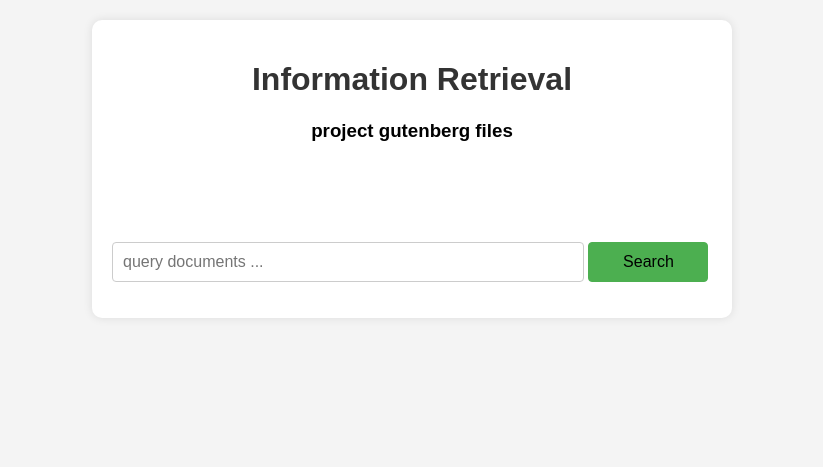
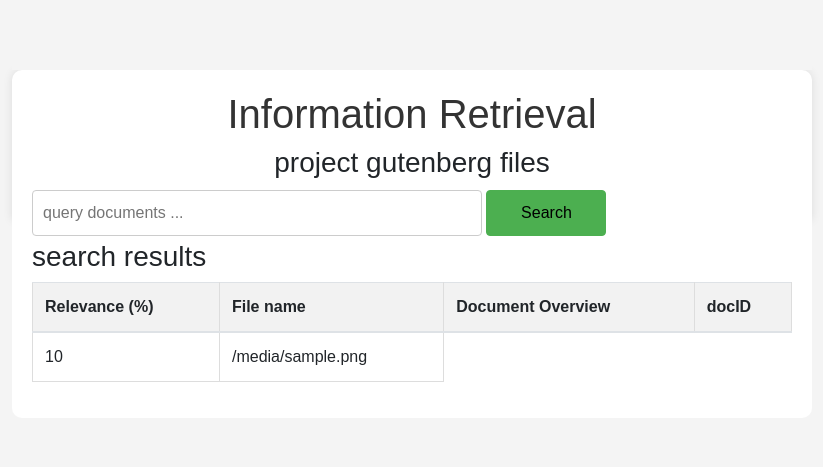
Before and after one commit to BeTKH/InformationRetrival, a Django app: template tdm/templates/tdmTempltes/index.html in a window 1280 px wide. Shown: the top 467 px of the page, without its empty margins (228-1051 px from the left). Run offline with Django 4.2, Linux system fonts and the light colour scheme; tables that the repository leaves empty hold one stand-in row (values such as "Sample post"); the template is opened without the code that fills it: values that come from a table or form of the project are taken from there, most other values are stand-ins (such as "Sample title", 1, 10 or a date in 2020); parts of the project's set-up code (start-up, migrations or seed data) failed here and were passed over.

Commit message:
working version of the ir

```diff
--- a/tdm/templates/tdmTempltes/index.html
+++ b/tdm/templates/tdmTempltes/index.html
@@ -1,3 +1,4 @@
+{% extends "base_bootstrap.html" %} {% block content %}
 <!DOCTYPE html>
 <html lang="en">
   <head>
@@ -12,13 +13,34 @@
         background-color: #f4f4f4;
       }
 
-      .container {
-        max-width: 600px;
+      .navbar{
+        height: 50px;
+        width: 800px;
+        margin: 0 auto;
+        background-color: #f4f4f4;
+      }
+
+
+      .search-container {
+        max-width: 800px;
+        max-height: 150px;
         margin: 0 auto;
         background-color: #fff;
         padding: 20px;
-        border-radius: 10px;
+        border-radius: 10px 10px 0px 0px;
         box-shadow: 0 0 10px rgba(0, 0, 0, 0.1);
+      }
+
+      .result-container {
+
+        max-width: 800px;
+        max-height:fit-content;
+
+        margin: 0 auto;
+        background-color: #fff;
+        padding: 20px;
+        border-radius: 0 0px 10px 10px;
+
       }
 
       h1 {
@@ -28,7 +50,7 @@
 
       .formContainer {
         display: flex;
-        margin-top: 100px;
+        margin-top: 10px;
       }
 
       .formContainer input[type="text"] {
@@ -51,11 +73,59 @@
         cursor: pointer;
         transition: all 0.3s ease;
       }
+
+
+
+      /* stayle for the search result*/
+      .docID-column {
+         width: 45px;
+      }
+
+      table {
+        width: 100%;
+        border-collapse: collapse;
+      }
+
+      th,td {
+        border: 1px solid #dddddd;
+        text-align: left;
+        padding: 8px;
+      }
+
+      th {
+        background-color: #f2f2f2;
+      }
+
+      .file-link {
+        text-decoration: none;
+        color: #0000ff;
+      }
+
+      .overview-column {
+        width: 60%; /* Adjust the width as needed */
+        max-width: 150px; /* Set a max-width if necessary */
+        overflow: hidden;
+        text-overflow: ellipsis;
+      }
+
+
+
+
     </style>
   </head>
 
+
+
   <body>
-    <div class="container">
+
+
+
+    <nav class="navbar">
+      <span class="navbar-brand mb-0 h1"></span>
+    </nav>
+
+
+    <div class="search-container">
       <h1>Information Retrieval</h1>
       <h3 style="text-align: center">project gutenberg files</h3>
 
@@ -78,13 +148,63 @@
           <button class="btn-submit" type="submit">Search</button>
         </form>
       </div>
-      <ul class="result-list">
-        <!-- Display search results here -->
-      </ul>
     </div>
 
-    <!-- <div class="footer">
-    &copy; 2023 | Course: CSCI 765 Databases | Project name: Information Retrieval
-  </div> -->
+
+     <!--
+
+
+      SEARCH RESULT
+
+       -->
+
+    <div class="result-container">
+
+      <h3>search results</h3>
+
+
+      <table class="table table-hover">
+        <thead>
+          <tr>
+            <th>Relevance (%)</th>
+            <th>File name</th>
+            <th>Document Overview</th>
+            <th>docID</th>
+          </tr>
+        </thead>
+        <tbody>
+          <!--
+              fileNames_scores_ returned by views.py from texIrApp
+              something like  ('bible-kjv', 99.4)
+
+              hence:
+              fileName_ = 'bible-kjv'
+              score_    = 99.4
+
+          -->
+          {% for fileName_, score_ in fileNames_scores_ %}
+          <tr>
+            <td class="fileScore-column">{{ score_ }}</td>
+            <td class="fileName-column">{{ fileName_ }}</td>
+
+            {% for doc in dbDocumentFilelds_ %} {% if doc.title == fileName_ %}
+
+            <td class="overview-column">{{ doc.overview }}</td>
+            <td class="docID-column">
+              <a href="/tdm/{{doc.pk}}" class="file-link">{{ doc.pk }}</a>
+            </td>
+            {% endif %} {% endfor %}
+          </tr>
+          {% endfor %}
+        </tbody>
+      </table>
+
+
+    </div>
+
+    <nav class="navbar">
+      <span class="navbar-brand mb-0 h1"></span>
+    </nav>
   </body>
 </html>
+{% endblock %}
--- a/tdm/urls.py
+++ b/tdm/urls.py
@@ -11,5 +11,5 @@
 
 urlpatterns = [
     path('', views.queryResults, name='queryResult'),
-    path('<int:pkkk>', views.getDocumentDetails, name='documentDetails'),
+    path('<int:pkkk>', views.getDocumentDetails_tdm, name='documentDetails_'),
 ]
```
Also changed, not shown: tdm/templates/tdmTempltes/documentDetails.html (+30 -6 lines), tdm/templates/tdmTempltes/filesInDB.html (added, +54 -0 lines), tdm/templates/tdmTempltes/queryResults.html (deleted, +0 -28 lines), tdm/templates/tdmTempltes/queryResults_top.html (deleted, +0 -57 lines), tdm/views.py (+4 -4 lines), textIrApp/views.py (+11 -2 lines).
